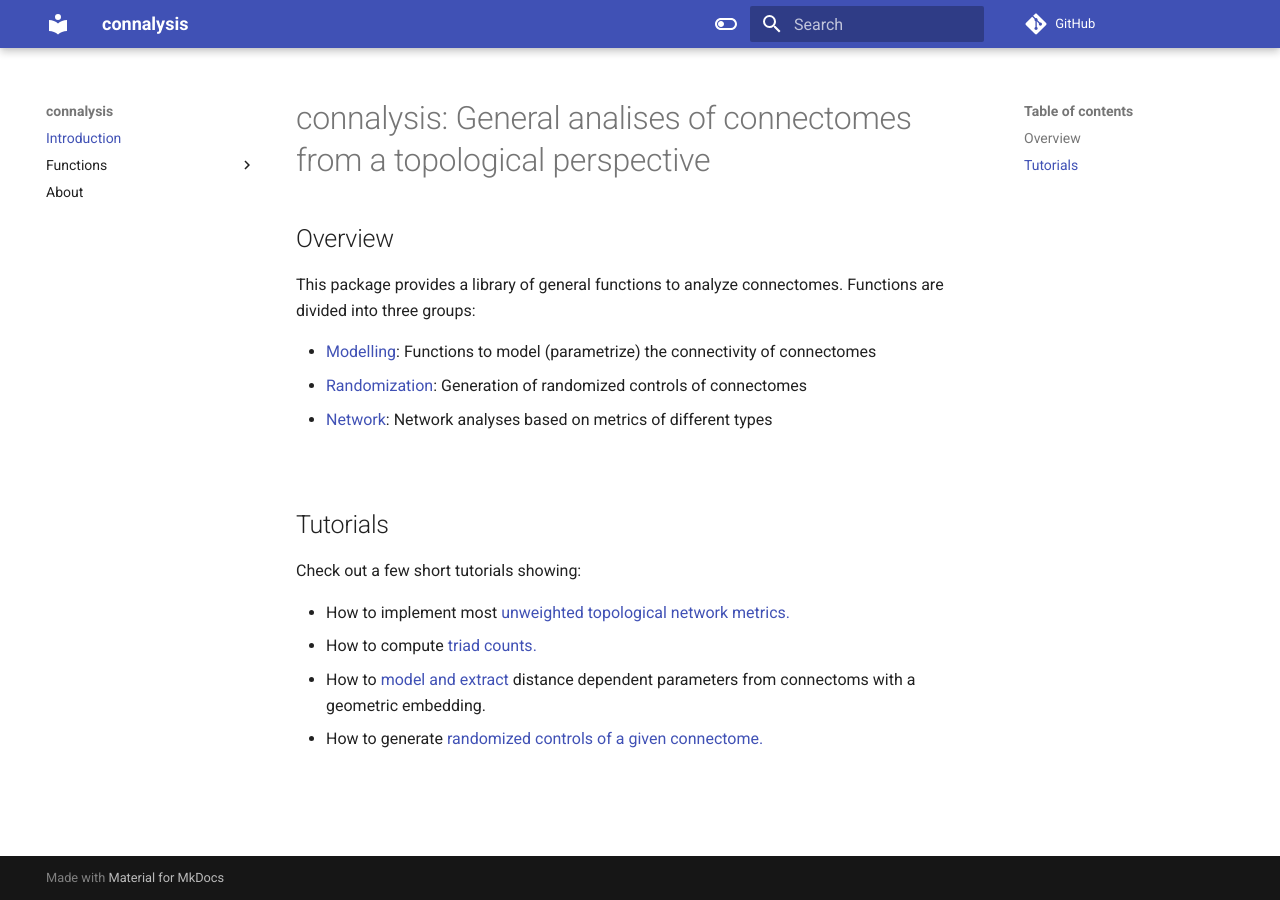
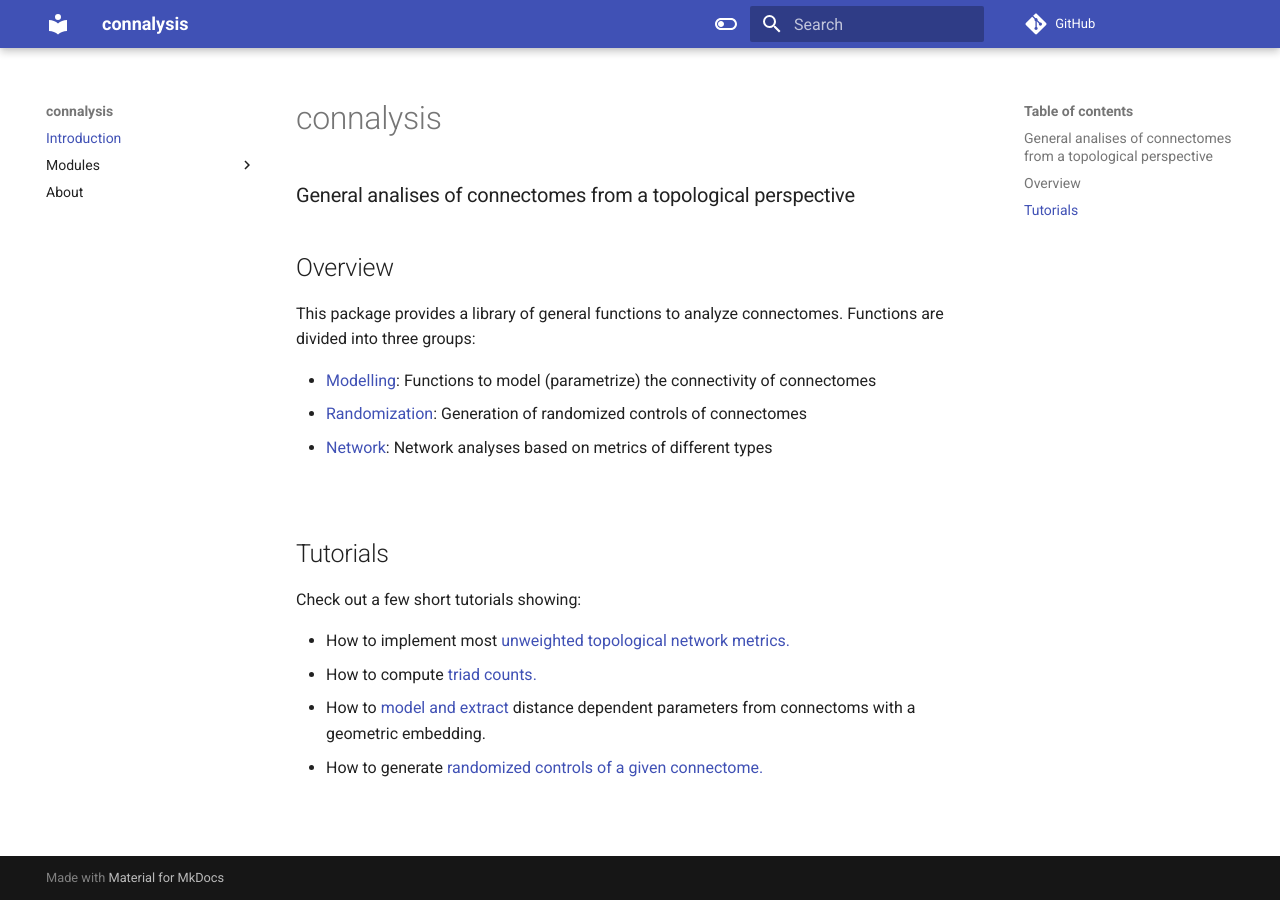
Before and after one commit to danielaegassan/connectome_analysis, an MkDocs documentation site: the page built from docs/index.md, in a window 1280 px wide. Built offline with MkDocs 1.6.1 and Material for MkDocs 9.7.7, drawn with Linux system fonts in a browser that asks for light colours; comment, search, counter and statistics services are not loaded; part of the change alters nothing that is shown.

Commit message:
small change in docs

```diff
--- a/docs/index.md
+++ b/docs/index.md
@@ -1,4 +1,6 @@
-# connalysis: General analises of connectomes from a topological perspective
+# connalysis
+
+### General analises of connectomes from a topological perspective
 
 ## Overview
 
--- a/mkdocs.yml
+++ b/mkdocs.yml
@@ -15,10 +15,14 @@ theme:
 
 nav:
   - Introduction: 'index.md'
-  - Functions:
+  - Modules:
     - Modelling: 'modelling.md'
-    - Network: 'network.md'
     - Randomization: 'randomization.md'
+    - Network:
+      - Topology: 'network_topology.md'
+      - Classic: 'network_classic.md'
+      - Local: 'network_local.md'
+      - Stats: 'network_stats.md'
   - About: 'about.md'
 
 markdown_extensions:
```
